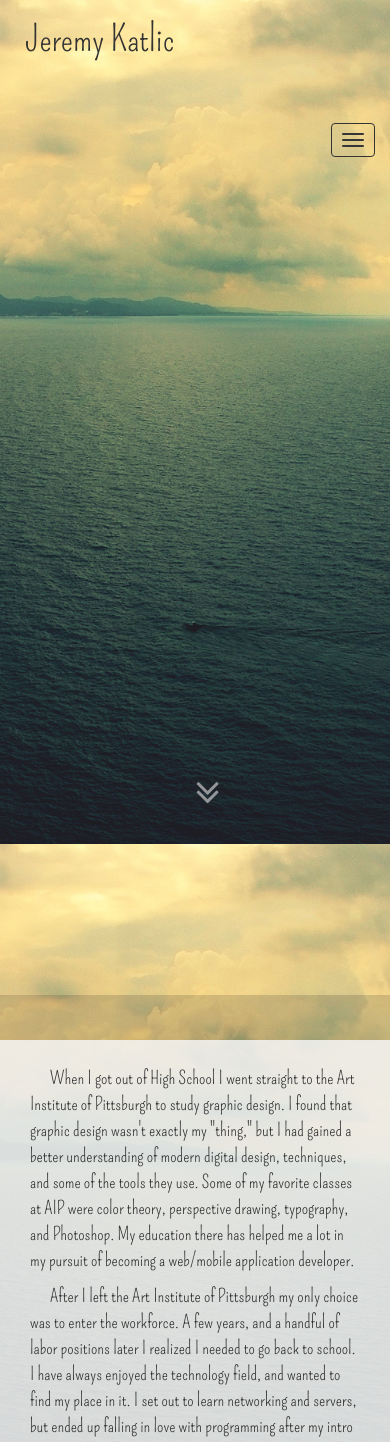
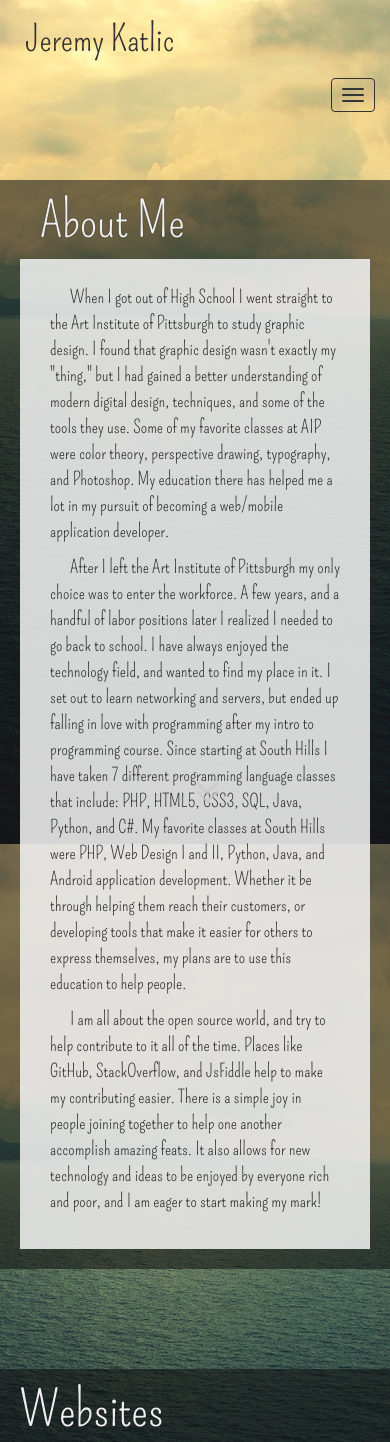
Before and after one commit to jkatlic/profile, a PHP site: page /home.php in a window 390 px wide. Shown: the top 1442 px of the page. Run offline with PHP 8.4, Linux system fonts and the light colour scheme; some libraries are stand-ins or nearby versions.

Commit message:
Mobile styles
The responsive styles were abysmal so I had to update them and make
them more concise. The breakpoints should look a lot better now.

```diff
--- a/css/responsive-styles.css
+++ b/css/responsive-styles.css
@@ -1,22 +1,69 @@
-@charset "utf-8";
 /*------------------------------------------
-  Responsive Grid Media Queries - 1280, 768, 480
-   1280-1024   - desktop (default grid)
-   768-480     - tablet
-   480-less    - phone landscape & smaller
+  Responsive Grid Media Queries - 1280, 768, 640, 480, 320
+   XXX-1024   - Desktop/Tablet Landscape (default grid)
+   1023-768 - Tablet Portrait
+   767-640 - Larger Phones/Smaller Tablets
+   639-480 - Phone Landscape
+   439-320 - Phone Portrait
 --------------------------------------------*/
-@media all and (min-width: 1024px) and (max-width: 1280px) {
-}
 
-@media all and (min-width: 480px) and (max-width: 768px) {
-	#site-controls i { font-size: 3.8em; }
+@media all and (max-width: 1023px) { /* 768 */
+    #home{
+        height: 5px;
+        margin: 0;
+        padding: 0;
+    }
+    #about{
+        margin-top: 50px;
+    }
+    #header-logo{
+        height: 70px;
+    }
+
+    .profile-section{
+        padding: 15px 20px 20px;
+        background-color: rgba(15, 15, 15, 0.55);
+    }
+    #code.profile-section{
+        padding-left: 0;
+        padding-right: 0;
+    }
+    .profile-section > h2{
+        display: block;
+    }
+
+    #site-controls i { font-size: 3.8em; }
 	.contact-button i{font-size: 4.1em}
 	.carousel-inner .item a > img{ height: 80% !important; }
 	.carousel-caption { bottom: 50px; }
+
+    .contact-button:after {
+        display: none;
+    }
 }
+@media all and (max-width: 767px) { /* 640 */
+    #header-logo{
+        height: 50px;
+        margin-bottom: 0;
+    }
+    #about{
+        margin-top: 25px;
+    }
 
-@media all and (max-width: 480px) {
-	#site-controls i { font-size: 2.8em; }
+    #menu-container{
+        position: relative;
+        z-index: 10;
+    }
+    #menu-container .navbar-collapse ul.navbar-nav{
+        background: rgba(230, 230, 230, 0.93);
+    }
+    .fixed-menu .nav.navbar-nav {
+		background: rgba(43, 43, 43, 0.9);
+		margin-top: 0px;
+	}
+}
+@media all and (max-width: 639px) { /* 480 */
+    #site-controls i { font-size: 2.8em; }
 	.contact-button i {font-size: 3.1em}
 
 	#resume-holder h1, #resume-holder h2 { font-size: 1.6em; }
@@ -29,43 +76,6 @@
 	.carousel-inner .item a > img{ height: 75% !important; }
 	.carousel-caption { bottom: 58px; }
 }
+@media all and (max-width: 479px) { /* 320 */
 
-
-@media all and (max-width: 767px){
-	.fixed-menu .nav.navbar-nav {
-		background: rgba(43, 43, 43, 0.9);
-		margin-top: 0px;
-	}
 }
-
-
-/* Mobile styles COMING SOON!!! */
-
-/* Portrait */
-@media screen and (orientation:portrait) { /* Portrait styles here */ }
-/* Landscape */
-@media screen and (orientation:landscape) { /* Landscape styles here */ }
-
-
-/* CSS for iPhone, iPad, and Retina Displays */
-
-/* Non-Retina */
-@media screen and (-webkit-max-device-pixel-ratio: 1) {}
-
-/* Retina */
-@media only screen and (-webkit-min-device-pixel-ratio: 1.5),
-only screen and (-o-min-device-pixel-ratio: 3/2),
-only screen and (min--moz-device-pixel-ratio: 1.5),
-only screen and (min-device-pixel-ratio: 1.5) {}
-
-/* iPhone Portrait */
-@media screen and (max-device-width: 480px) and (orientation:portrait) {}
-
-/* iPhone Landscape */
-@media screen and (max-device-width: 480px) and (orientation:landscape) {}
-
-/* iPad Portrait */
-@media screen and (min-device-width: 481px) and (orientation:portrait) {}
-
-/* iPad Landscape */
-@media screen and (min-device-width: 481px) and (orientation:landscape) {}
--- a/home.php
+++ b/home.php
@@ -59,7 +59,7 @@
                       <ul class="smooth-scroll nav navbar-nav">
                         <li class="active"><a id="home-button" href="#header-logo"><i class="fa fa-desktop"></i> Home</a></li>
                         <li><a id="about-button" href="#about"><i class="fa fa-user"></i> About Me</a></li>
-                        <li> <a id="code-button" href="#code"><i class="fa fa-code"></i> Websites</a></li>
+                        <li> <a id="code-button" href="#code"><i class="fa fa-code"></i> Examples</a></li>
                         <li><a id="resume-button" href="#resume"><i class="fa fa-cube"></i> Resume</a></li>
                         <li><a id="contact-button" href="#contact"><i class="fa fa-envelope"></i> Contact</a></li>
                       </ul>
```
